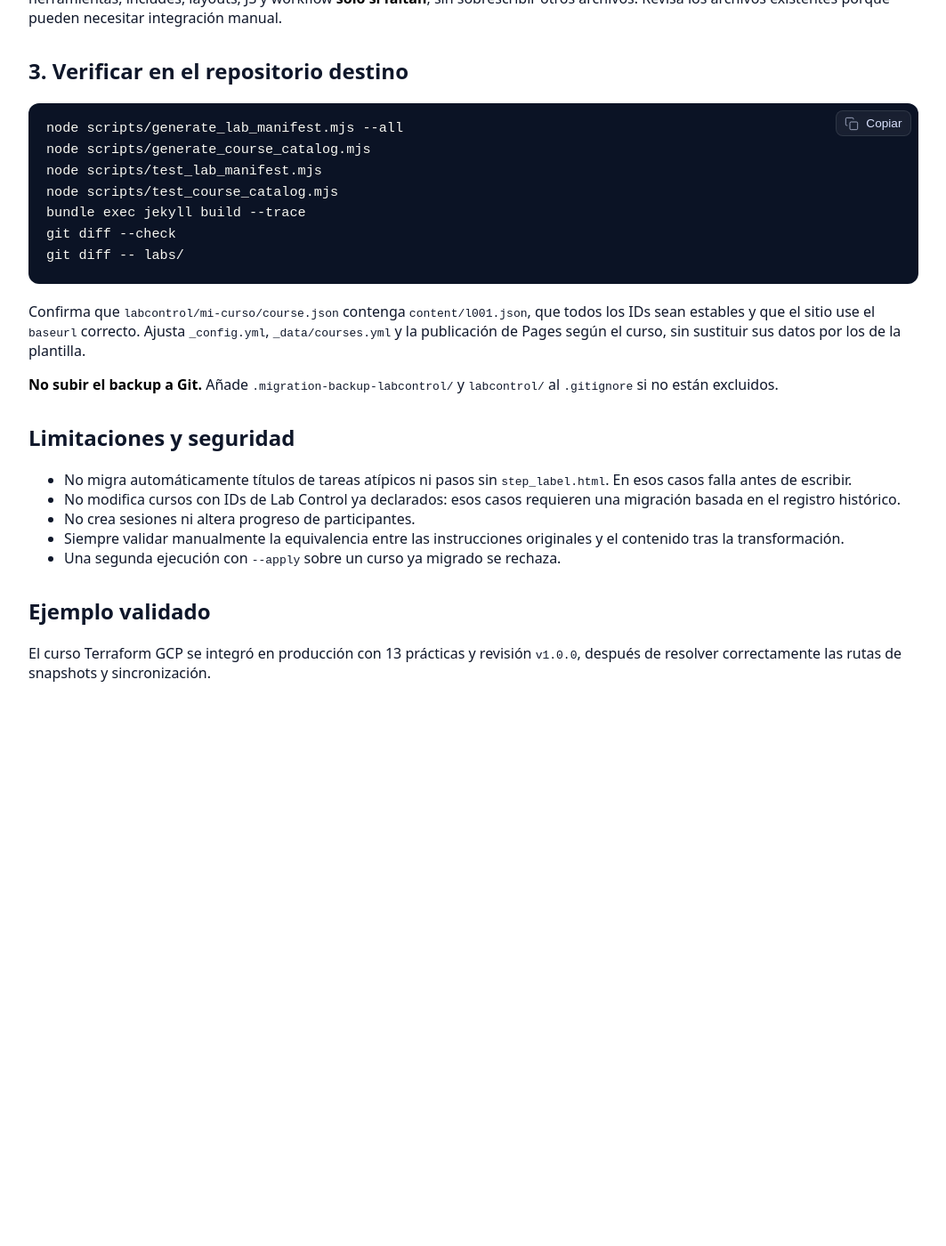
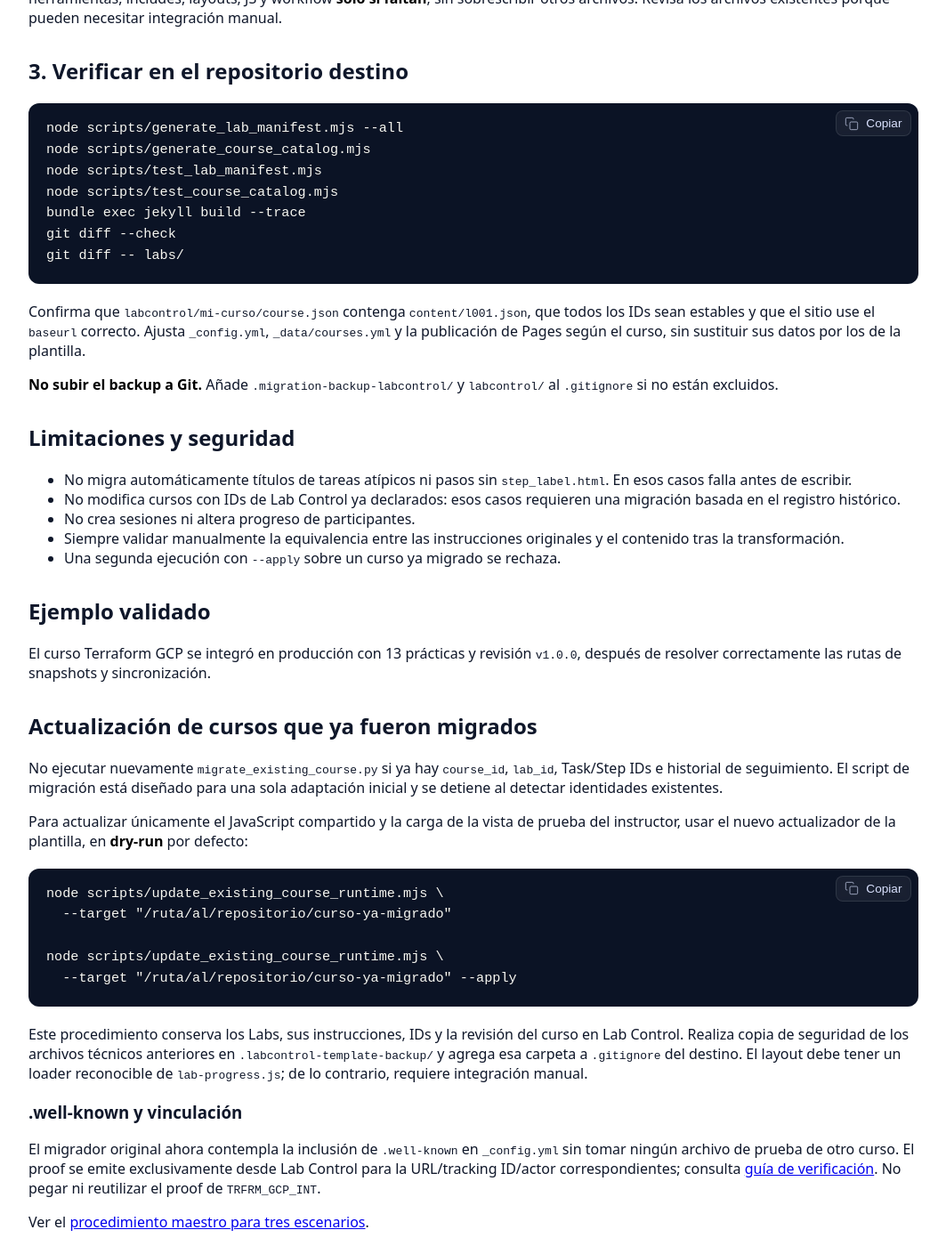
Before and after one commit to jorgepas12/webpagesrepo, a Jekyll site: the page built from EXISTING-COURSE-MIGRATION.md, in a window 1280 px wide and 1400 px high, scrolled down 1113 px. Shown: the whole window at 89% size, without its empty margins (108-1171 px from the left). Built offline with Jekyll 4.4.1, drawn with Linux system fonts in a browser that asks for light colours; our own code applies the rules of GitHub Pages for plain Markdown files; before the commit the page ends 1896 px from its top, so only the background shows below that.

Commit message:
docs: distinguir migración inicial de actualización técnica posterior (#33)

````diff
--- a/EXISTING-COURSE-MIGRATION.md
+++ b/EXISTING-COURSE-MIGRATION.md
@@ -58,3 +58,26 @@ Confirma que `labcontrol/mi-curso/course.json` contenga `content/l001.json`, que
 
 ## Ejemplo validado
 El curso Terraform GCP se integró en producción con 13 prácticas y revisión `v1.0.0`, después de resolver correctamente las rutas de snapshots y sincronización.
+
+
+## Actualización de cursos que ya fueron migrados
+
+No ejecutar nuevamente `migrate_existing_course.py` si ya hay `course_id`, `lab_id`, Task/Step IDs e historial de seguimiento. El script de migración está diseñado para una sola adaptación inicial y se detiene al detectar identidades existentes.
+
+Para actualizar únicamente el JavaScript compartido y la carga de la vista de prueba del instructor, usar el nuevo actualizador de la plantilla, en **dry-run** por defecto:
+
+```bash
+node scripts/update_existing_course_runtime.mjs \
+  --target "/ruta/al/repositorio/curso-ya-migrado"
+
+node scripts/update_existing_course_runtime.mjs \
+  --target "/ruta/al/repositorio/curso-ya-migrado" --apply
+```
+
+Este procedimiento conserva los Labs, sus instrucciones, IDs y la revisión del curso en Lab Control. Realiza copia de seguridad de los archivos técnicos anteriores en `.labcontrol-template-backup/` y agrega esa carpeta a `.gitignore` del destino. El layout debe tener un loader reconocible de `lab-progress.js`; de lo contrario, requiere integración manual.
+
+### .well-known y vinculación
+
+El migrador original ahora contempla la inclusión de `.well-known` en `_config.yml` sin tomar ningún archivo de prueba de otro curso. El proof se emite exclusivamente desde Lab Control para la URL/tracking ID/actor correspondientes; consulta [guía de verificación](docs/COURSE-LINK-WELL-KNOWN.md). No pegar ni reutilizar el proof de `TRFRM_GCP_INT`.
+
+Ver el [procedimiento maestro para tres escenarios](docs/COURSE-TEMPLATE-WORKFLOWS.md).
````
